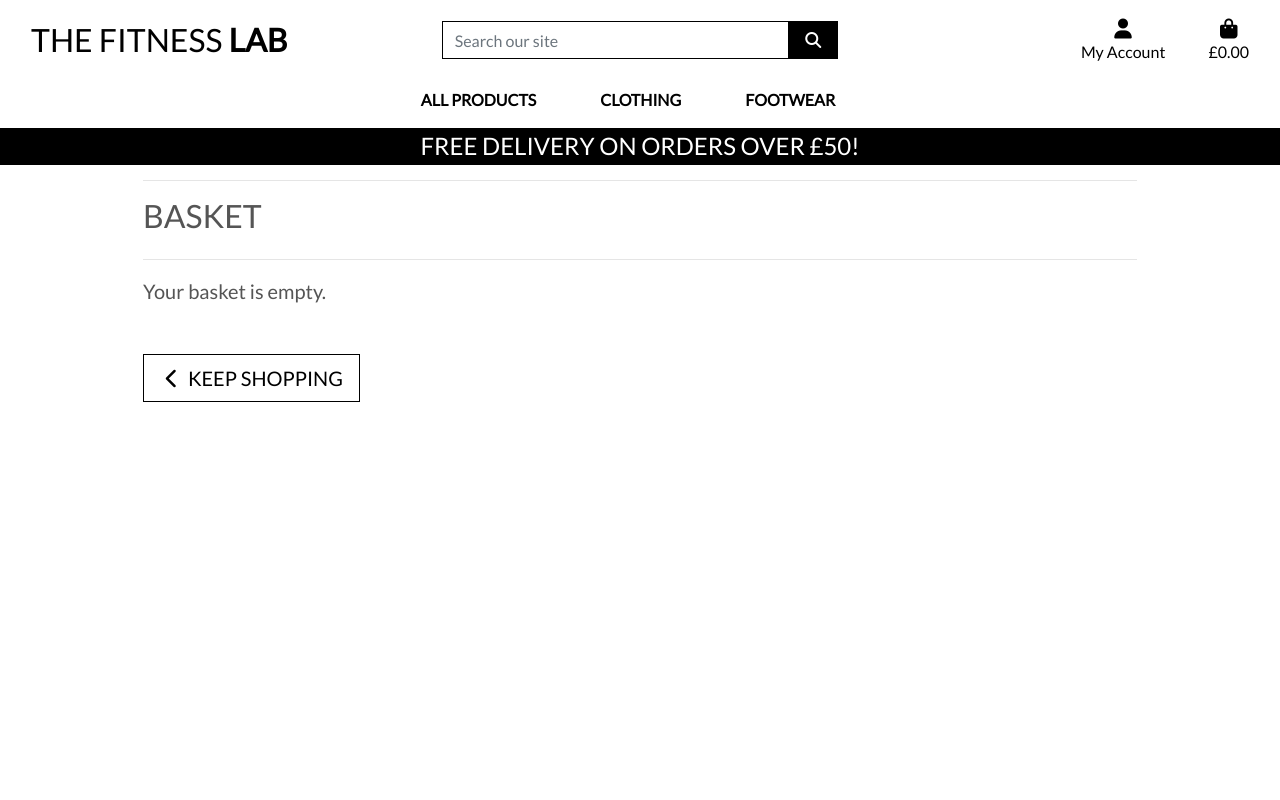
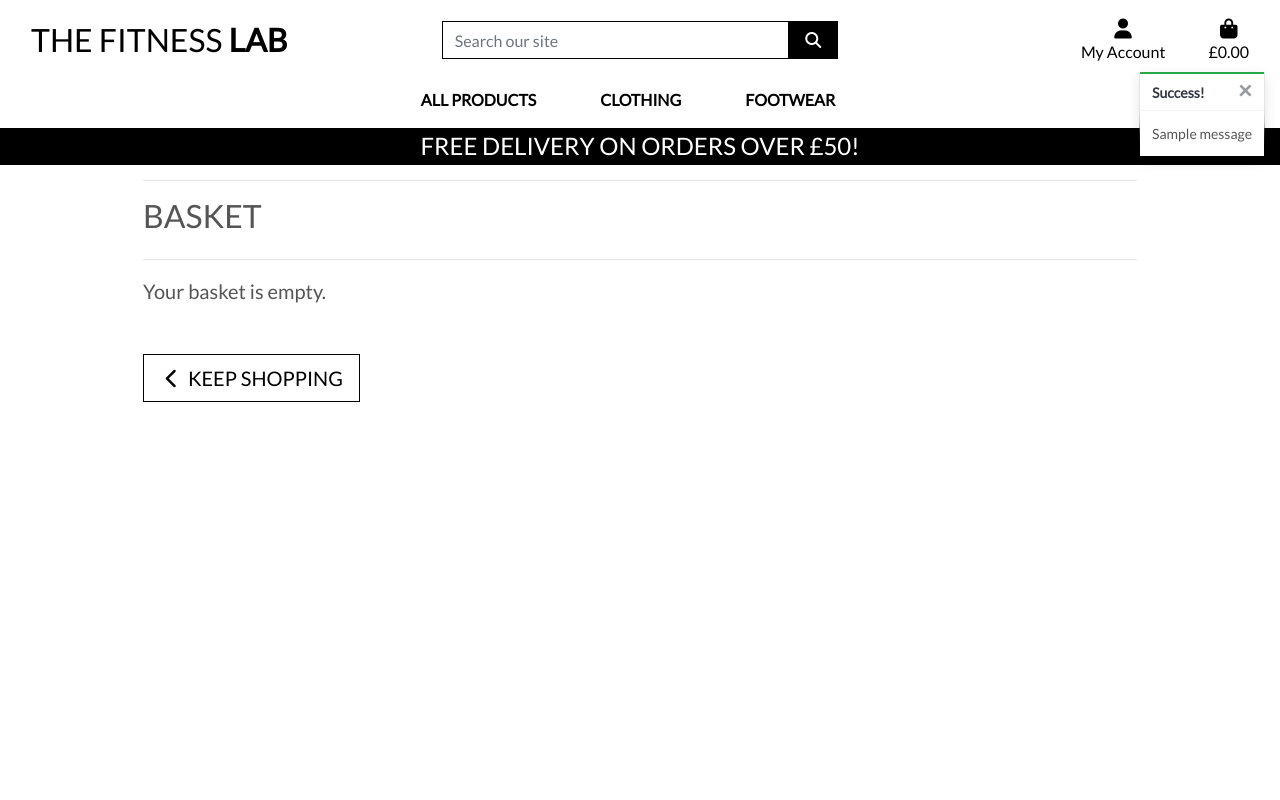
Before and after one commit to Code-Institute-Submissions/bens6477-the-fitness-lab_JanResub, a Django app: page /basket/ in a window 1280 px wide. Run offline with Django 3.2, Linux system fonts and the light colour scheme; one stand-in notice (Sample message) is shown; some libraries are stand-ins or nearby versions.

Commit message:
Added different toast types and added toast when adding new item to the basket

```diff
--- a/basket/views.py
+++ b/basket/views.py
@@ -1,4 +1,6 @@
 from django.shortcuts import render, redirect, reverse, HttpResponse
+from django.contrib import messages
+from items.models import Item
 
 # Create your views here.
 
@@ -11,6 +13,7 @@ def view_basket(request):
 def add_to_basket(request, item_id):
     """ Add a quantity of the specified item to the basket """
 
+    item = Item.objects.get(pk=item_id)
     quantity = int(request.POST.get('quantity'))
     redirect_url = request.POST.get('redirect_url')
     size = None
@@ -26,11 +29,13 @@ def add_to_basket(request, item_id):
                 basket[item_id]['items_by_size'][size] = quantity
         else:
             basket[item_id] = {'items_by_size': {size: quantity}}
+            messages.success(request, f'Added {item.name} to your basket')
     else:
         if item_id in list(basket.keys()):
             basket[item_id] += quantity
         else:
             basket[item_id] = quantity
+            messages.success(request, f'Added {item.name} to your basket')
 
     request.session['basket'] = basket
     return redirect(redirect_url)
--- a/fitness_lab/settings.py
+++ b/fitness_lab/settings.py
@@ -78,6 +78,8 @@ TEMPLATES = [
         },
     },
 ]
+
+MESSAGE_STORAGE = 'django.contrib.messages.storage.session.SessionStorage'
 
 AUTHENTICATION_BACKENDS = [
     # Needed to login by username in Django admin, regardless of `allauth`
--- a/static/css/base.css
+++ b/static/css/base.css
@@ -102,6 +102,23 @@ a.category-badge > span.badge:hover {
     cursor: pointer;
 }
 
+/* -------------------------------- bootstap toasts */
+
+.message-container {
+    position: fixed;
+    top: 72px;
+    right: 15px;
+    z-index: 99999999999;
+}
+
+.custom-toast {
+    overflow: visible;
+}
+
+.toast-capper {
+    height: 2px;
+}
+
 /* -------------------------------- Media Queries */
 
 /* Slightly larger container on xl screens */
--- a/templates/base.html
+++ b/templates/base.html
@@ -112,7 +112,21 @@
     </header>
 
     {% if messages %}
-        <div class="message-container"></div>
+        <div class="message-container">
+            {% for message in messages %}
+                {% with message.level as level %}
+                    {% if level == 40 %}
+                        {% include 'includes/toasts/toast_error.html' %}
+                    {% elif level == 30 %}
+                        {% include 'includes/toasts/toast_warning.html' %}
+                    {% elif level == 25 %}
+                        {% include 'includes/toasts/toast_success.html' %}
+                    {% else %}
+                        {% include 'includes/toasts/toast_info.html' %}
+                    {% endif %}
+                {% endwith %}
+            {% endfor %}
+        </div>
     {% endif %}
 
     {% block page_header %}
@@ -122,6 +136,9 @@
     {% endblock %}
 
     {% block postloadjs %}
+    <script type="text/javascript">
+      $('.toast').toast('show');
+    </script>
     {% endblock %}
 
 
--- /dev/null
+++ b/templates/includes/toasts/toast_success.html
@@ -0,0 +1,13 @@
+<div class="toast custom-toast rounded-0 border-top-0" data-autohide="false">
+    <div class="arrow-up arrow-success"></div>
+    <div class="w-100 toast-capper bg-success"></div>
+    <div class="toast-header bg-white text-dark">
+        <strong class="mr-auto">Success!</strong>
+        <button type="button" class="ml-2 mb-1 close text-dark" data-dismiss="toast" aria-label="Close">
+            <span aria-hidden="true">&times;</span>
+        </button>
+    </div>
+    <div class="toast-body bg-white">
+        {{ message }}
+    </div>
+</div>
```
Also changed, not shown: templates/includes/toasts/toast_error.html (added, +13 -0 lines), templates/includes/toasts/toast_info.html (added, +13 -0 lines), templates/includes/toasts/toast_warning.html (added, +13 -0 lines), db.sqlite3.
